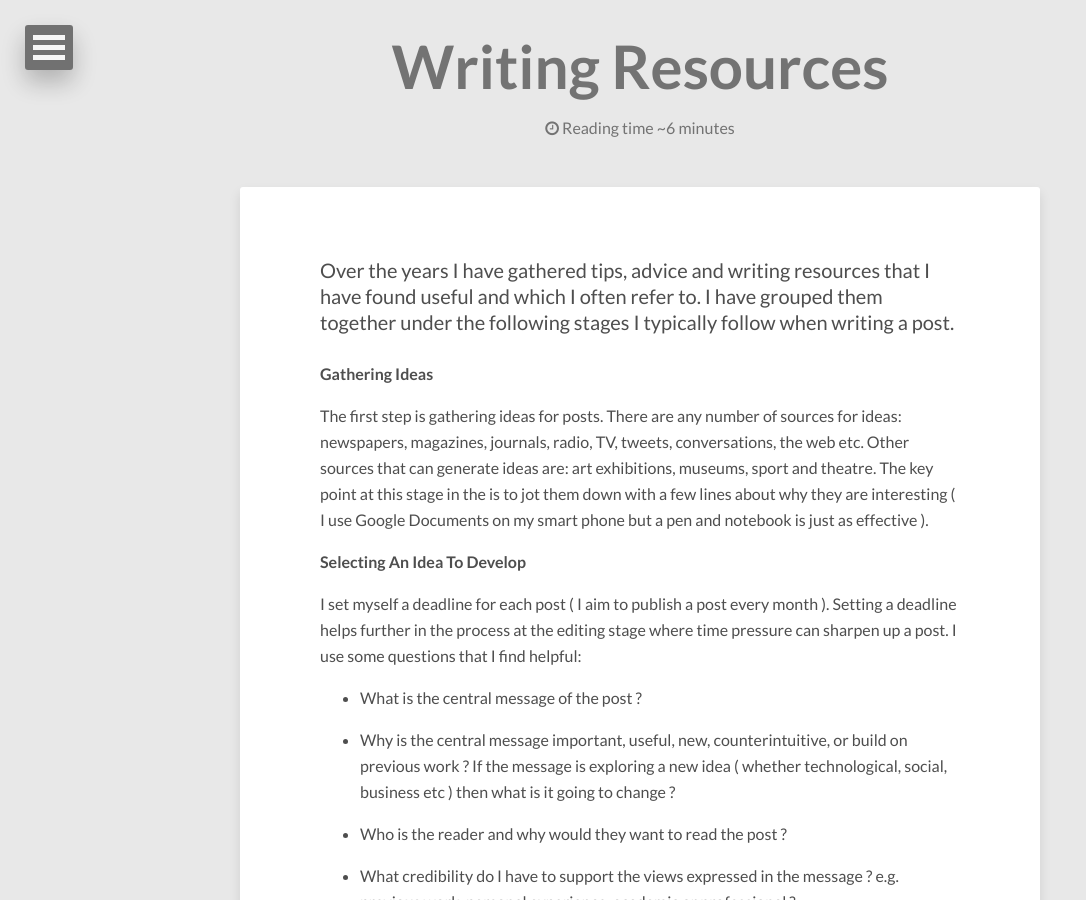
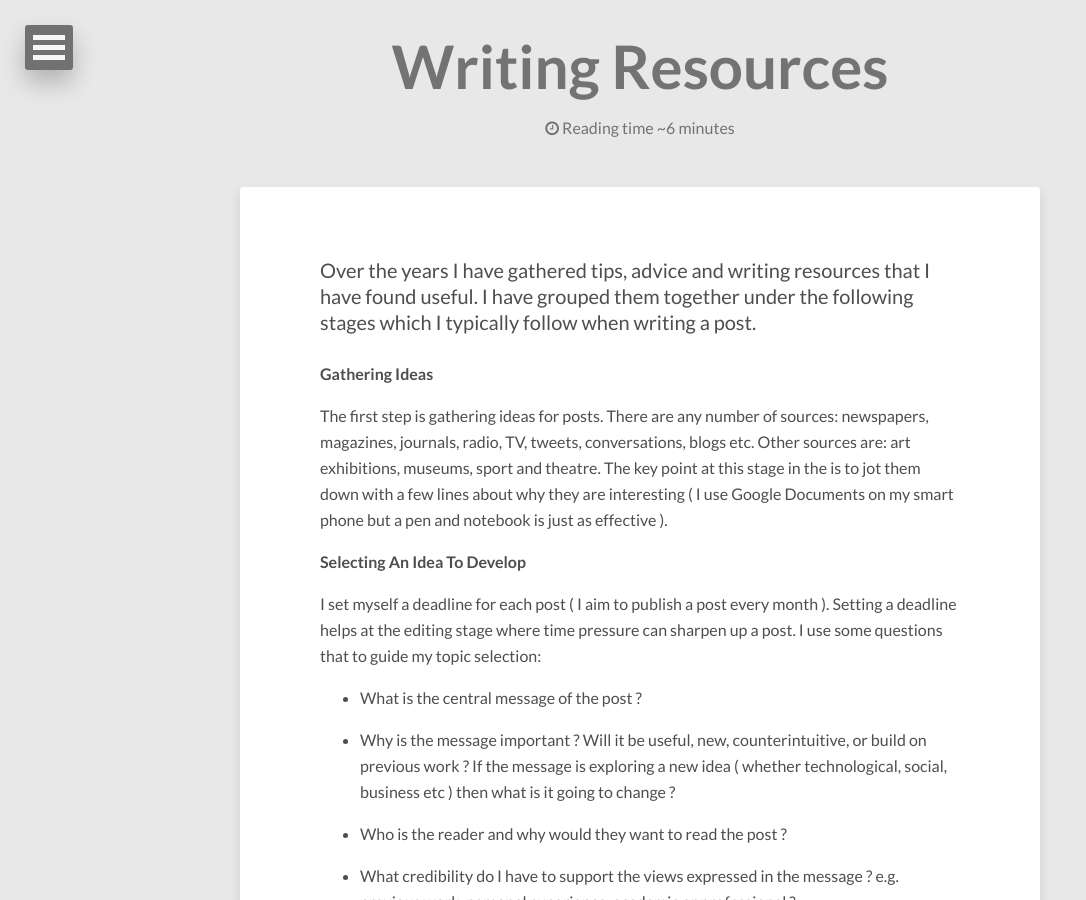
Before and after one commit to dtinblack/dtinblack.github.io, a Jekyll site: the page built from assets/md/writing-resources.md, in a window 1280 px wide and 900 px high. Shown: the whole window, without its empty margins (0-1086 px from the left). Built offline with Jekyll 4.4.1, drawn with Linux system fonts in a browser that asks for light colours; nearby versions of some CDN libraries; formulas are drawn with MathJax 3.

Commit message:
edited text

```diff
--- a/assets/md/writing-resources.md
+++ b/assets/md/writing-resources.md
@@ -6,20 +6,20 @@ mathjax: true
 ---
 
 <p>
-Over the years I have gathered tips, advice and writing resources that I have found useful and which I often refer to. I have grouped them together under the following stages I typically follow when writing a post.
+Over the years I have gathered tips, advice and writing resources that I have found useful. I have grouped them together under the following stages which I typically follow when writing a post.
 </p>
 
 <b>Gathering Ideas</b>
 
-The first step is gathering ideas for posts. There are any number of sources for ideas: newspapers, magazines, journals, radio, TV, tweets, conversations, the web etc. Other sources that can generate ideas are:  art exhibitions, museums, sport and theatre. The key point at this stage in the is to jot them down with a few lines about why they are interesting ( I use Google Documents on my smart phone but a pen and notebook is just as effective ).
+The first step is gathering ideas for posts. There are any number of sources: newspapers, magazines, journals, radio, TV, tweets, conversations, blogs etc. Other sources are:  art exhibitions, museums, sport and theatre. The key point at this stage in the is to jot them down with a few lines about why they are interesting ( I use Google Documents on my smart phone but a pen and notebook is just as effective ).
 
 <b>Selecting An Idea To Develop</b>
 
-I set myself a deadline for each post ( I aim to publish a post every month ). Setting a deadline helps further in the process at the editing stage where time pressure can sharpen up a post. I use some questions that I find helpful:
+I set myself a deadline for each post ( I aim to publish a post every month ). Setting a deadline helps at the editing stage where time pressure can sharpen up a post. I use some questions that to guide my topic selection:
 
 - What is the central message of the post ?
 
-- Why is the central message important, useful, new, counterintuitive, or build on previous work ? If the message is exploring a new idea ( whether technological, social, business etc ) then what is it going to change ?
+- Why is the message important ? Will it be useful, new, counterintuitive, or build on previous work ? If the message is exploring a new idea ( whether technological, social, business etc ) then what is it going to change ?
 
 - Who is the reader and why would they want to read the post ?
 
```
Also changed, not shown: about/index.md (+1 -1 lines).
